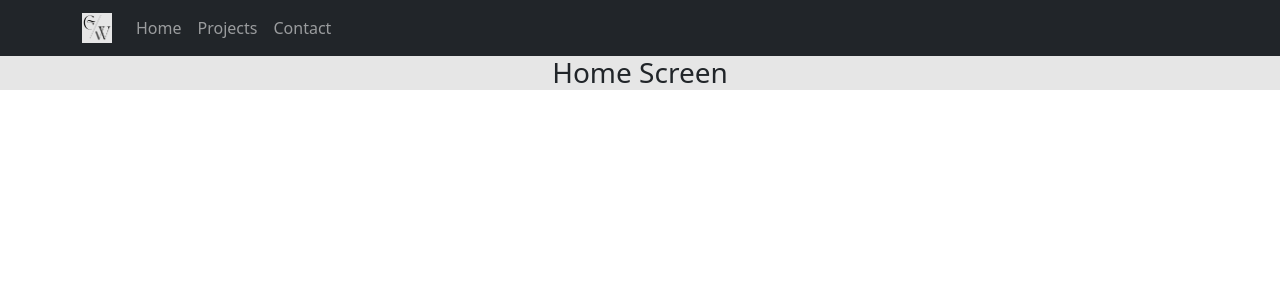
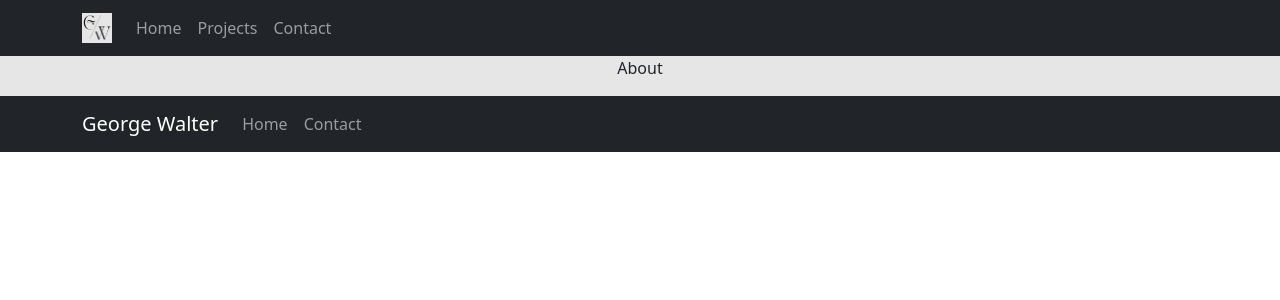
Before and after one commit to gwalter66/Portfolio, a React (Create React App) app: page / in a window 1280 px wide. Shown: the top 300 px of the page. Built offline with nearby package versions, Linux system fonts and the light colour scheme.

Commit message:
added footer

```diff
--- a/src/App.js
+++ b/src/App.js
@@ -3,8 +3,10 @@ import "./App.css";
 import { Routes, Route } from "react-router-dom";
 import "react-bootstrap";
 import "bootstrap/dist/css/bootstrap.css";
+
 import Navbar1 from "./components/Navbar/Navbar";
 import Home from "./components/Home/Home.js";
+import Footer from "./components/Footer/Footer";
 
 function App() {
   return (
@@ -13,6 +15,7 @@ function App() {
       <Routes>
         <Route path="/" element={<Home />} />
       </Routes>
+      <Footer />
     </div>
   );
 }
--- /dev/null
+++ b/src/components/About/About.js
@@ -0,0 +1,9 @@
+const About = () => {
+  return (
+    <>
+      <p>About</p>
+    </>
+  );
+};
+
+export default About;
--- /dev/null
+++ b/src/components/Footer/Footer.js
@@ -0,0 +1,19 @@
+import { Container, Nav, Navbar } from "react-bootstrap";
+
+const Footer = () => {
+  return (
+    <>
+      <Navbar variant="dark" bg="dark">
+        <Container>
+          <Navbar.Brand>George Walter</Navbar.Brand>
+          <Nav className="me-auto">
+            <Nav.Link href="/">Home</Nav.Link>
+            <Nav.Link href="/contact">Contact</Nav.Link>
+          </Nav>
+        </Container>
+      </Navbar>
+    </>
+  );
+};
+
+export default Footer;
--- a/src/components/Home/Home.js
+++ b/src/components/Home/Home.js
@@ -1,7 +1,9 @@
+import About from "../About/About";
+
 const Home = () => {
   return (
     <>
-      <h3>Home Screen</h3>
+      <About />
     </>
   );
 };
--- a/src/index.js
+++ b/src/index.js
@@ -2,7 +2,6 @@ import React from "react";
 import ReactDOM from "react-dom/client";
 import "./index.css";
 import App from "./App";
-
 import { BrowserRouter } from "react-router-dom";
 
 const root = ReactDOM.createRoot(document.getElementById("root"));
```
